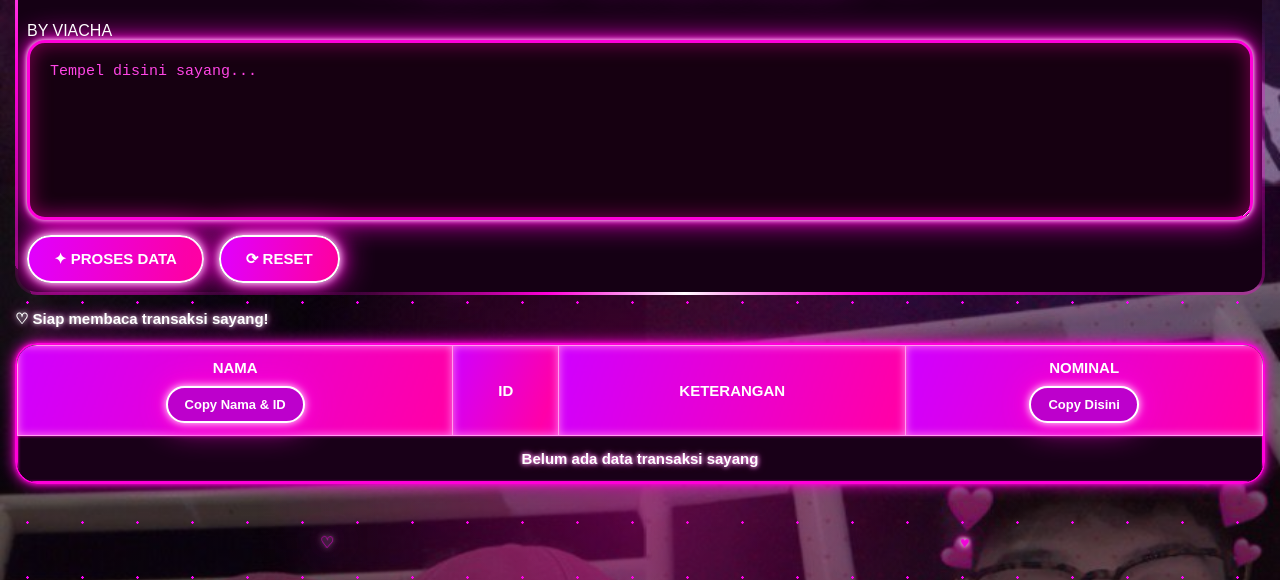
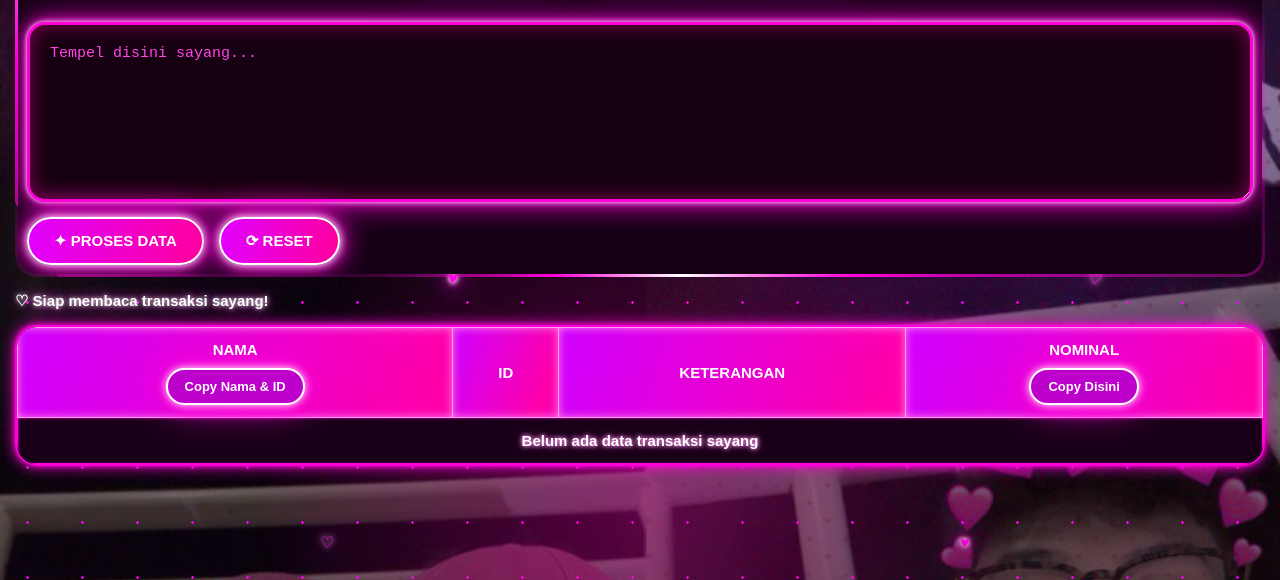
Before and after one commit to chiwis-design/chiwiss.cw, a plain HTML site: page index.html in a window 1280 px wide. Shown: the part 220-800 px from the top of the page. Drawn offline with Linux system fonts and the light colour scheme.

Commit message:
Fix HTML formatting and structure

```diff
--- a/index.html
+++ b/index.html
@@ -43,7 +43,7 @@
     <div class="top-panel">
 
       <h1>♡ CEPAT YA SAYANG </h1>
-      </h1>BY VIACHA </h1>
+
       <textarea
         id="inputData"
         placeholder="Tempel disini sayang..."
```
